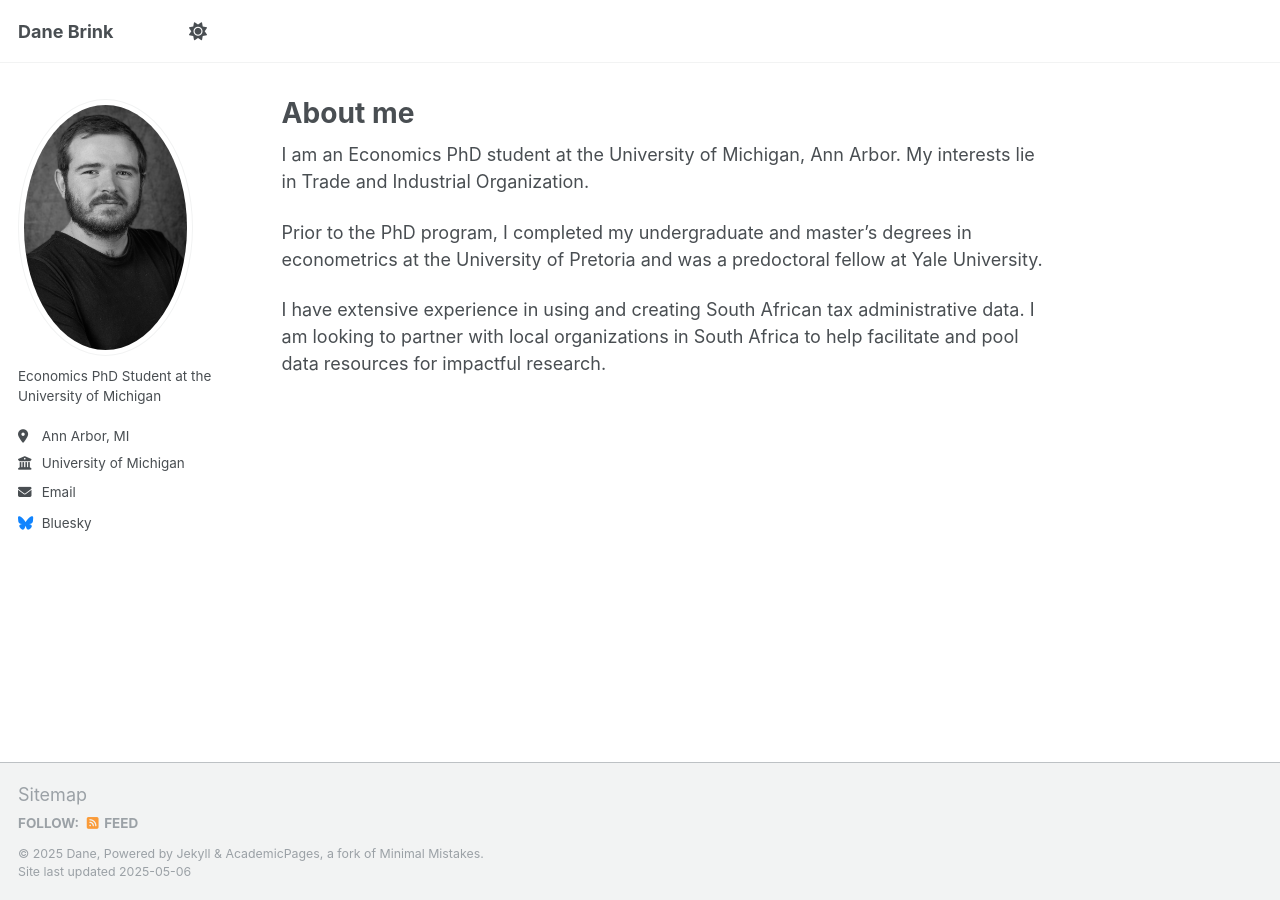
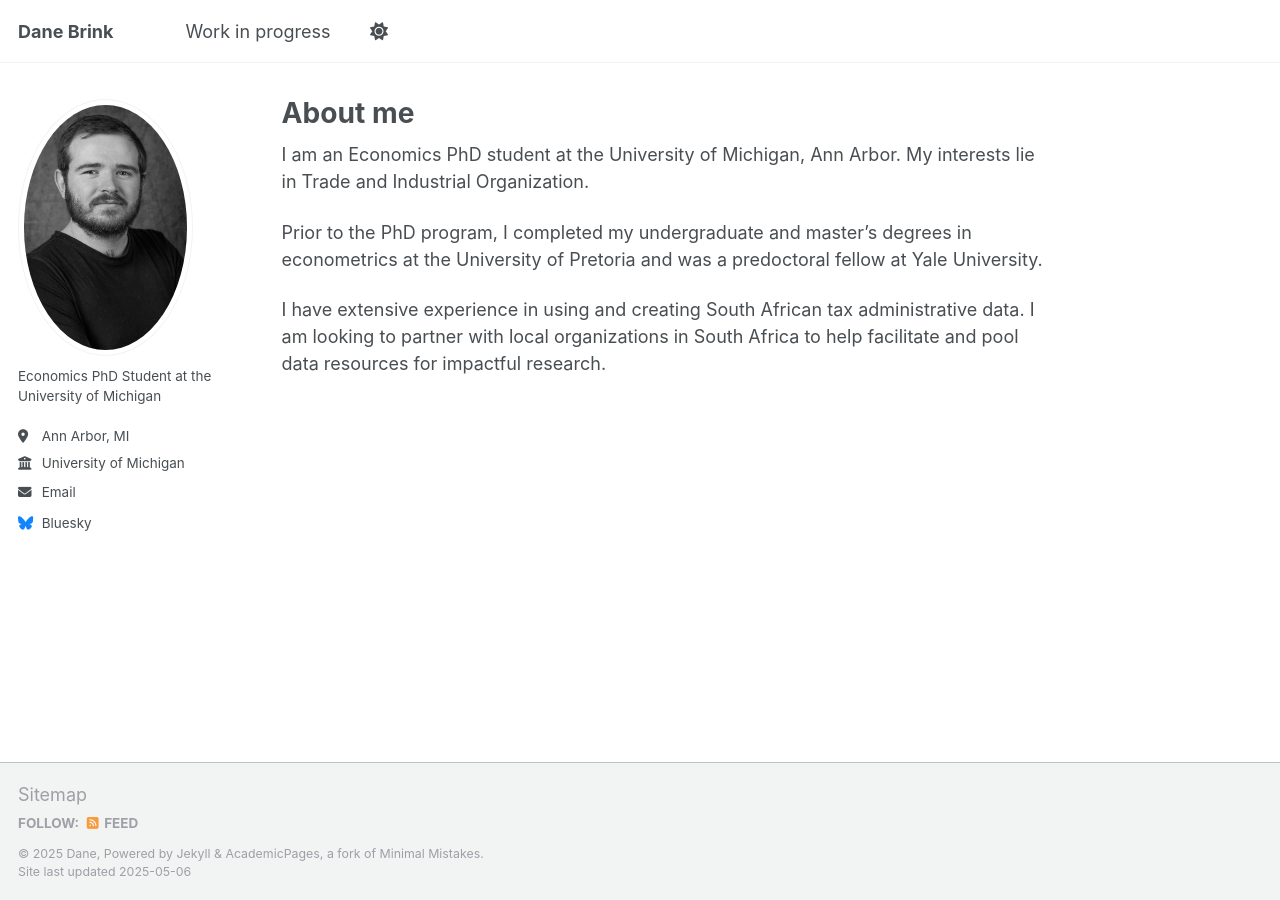
Before and after one commit to danebrink/danebrink.github.io, a Jekyll site: the page built from _pages/about.md, in a window 1280 px wide. Built offline with Jekyll 4.4.1, drawn with Linux system fonts in a browser that asks for light colours.

Commit message:
Update navigation.yml

```diff
--- a/_data/navigation.yml
+++ b/_data/navigation.yml
@@ -8,8 +8,8 @@
 #      Markdown formatted page while the second is generated using JSON.
 
 main:
- # - title: "Research"
- #   url: /publications/
+  - title: "Work in progress"
+    url: /publications/
 
  # - title: "Teaching"
  #   url: /teaching/
```
